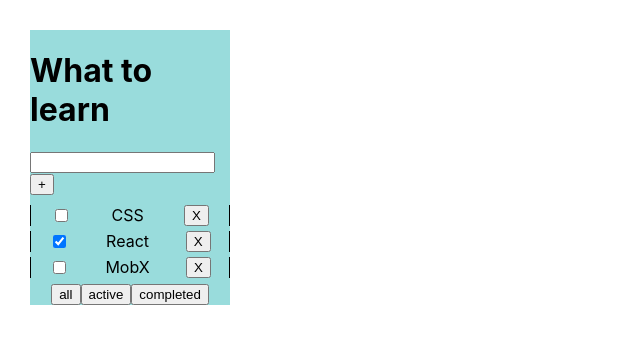
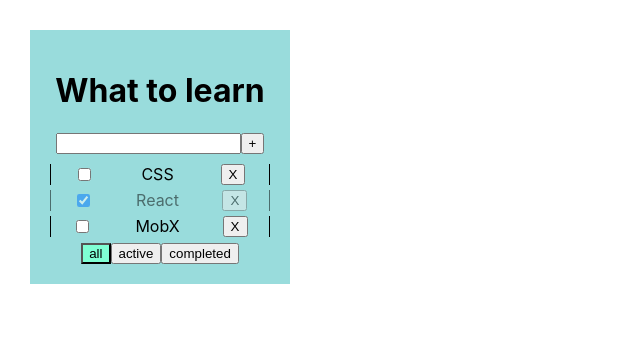
Before and after one commit to beniwbogdan/01-todolist-dim, a React (Create React App) app: page / in a window 1280 px wide. Shown: the top 344 px of the page, without its empty margins (0-640 px from the left). Built offline with nearby package versions, Linux system fonts and the light colour scheme.

Commit message:
controlled checkbox & required

```diff
--- a/src/App.css
+++ b/src/App.css
@@ -11,7 +11,8 @@
 }
 .task{
   background-color: #99dcdc;
-  width: 200px;
+  width: 220px;
+  padding: 20px;
   display: flex;
   justify-content: center;
   align-items: center;
@@ -19,6 +20,7 @@
 }
 
 .task_list{
+
   display: flex;
   flex-direction: column;
   width: 100%;
@@ -33,3 +35,18 @@
   margin-bottom: 5px;
   justify-content: space-around;
 }
+
+.error{
+  border: red 1px solid;
+}
+
+.error-message{
+  color: red;
+}
+
+.active-filter{
+  background-color: aquamarine;
+}
+.is-done{
+  opacity: 0.5;
+}
--- a/src/App.tsx
+++ b/src/App.tsx
@@ -32,12 +32,18 @@
         let filteredTasks = tasks.filter(t => t.id !== id);
         setTasks(filteredTasks);
     }
-    let addTask = (title:string) => {
+    let addTask = (title: string) => {
         let newTask = {id: v1(), title: title, isDone: false};
         setTasks([newTask, ...tasks])
+    }
+    let changeStatus = (taskId: string, isDone: boolean) => {
+        let task = tasks.find(t => t.id === taskId);
+        if (task) {
+            task.isDone = isDone;
+        }
+        setTasks([...tasks]);
 
     }
-
     return (
         <div className="App">
             <Todolist
@@ -46,6 +52,8 @@
                 removeTask={removeTask}
                 changeFilter={changeFilter}
                 addTask={addTask}
+                changeStatus={changeStatus}
+                filter={filter}
             />
 
 
--- a/src/Todolist.tsx
+++ b/src/Todolist.tsx
@@ -12,17 +12,21 @@
     removeTask: (id: string) => void,
     changeFilter: (value: FilterValuesType) => void,
     addTask: (title: string) => void,
-
+    changeStatus: (id: string, isDone: boolean) => void,
+    filter: string,
 }
 
 
 function Todolist(props: PropsType) {
     let [newTaskTitle, setNewTaskTitle] = useState("");
+    let [error, setError] = useState<string | null>(null);
+
 
     const onNewTitleChangeHandler = (e: ChangeEvent<HTMLInputElement>) => {
         setNewTaskTitle(e.currentTarget.value);
     }
     const onKeyPressHandler = (e: KeyboardEvent<HTMLInputElement>) => {
+        setError(null)
         if (e.key === "Enter") {
             props.addTask(newTaskTitle)
             setNewTaskTitle("");
@@ -30,8 +34,14 @@
 
     }
     const addTask = () => {
-        props.addTask(newTaskTitle)
-        setNewTaskTitle("");
+        if (newTaskTitle.trim() !== "") {
+            props.addTask(newTaskTitle)
+            setNewTaskTitle("");
+        } else {
+            setError("Title is required");
+        }
+
+
     }
     const onAllClickHandler = () => {
         props.changeFilter("all")
@@ -42,16 +52,19 @@
     const onCompletedClickHandler = () => {
         props.changeFilter("completed")
     }
+
     return (
         <div className={"task"}>
             <h1>{props.title}</h1>
             <div className={"input_button"}>
-                <input type="text"
+                <input className={error ? "error" : ""}
+                       type="text"
                        value={newTaskTitle}
                        onChange={onNewTitleChangeHandler}
                        onKeyDown={onKeyPressHandler}
                 />
                 <button onClick={addTask}>+</button>
+                {error && <div className={"error-message"}>Title is required</div>}
             </div>
             <div className={"task_list"}>
                 {
@@ -59,20 +72,36 @@
                         const removeHandler = () => {
                             props.removeTask(t.id)
                         }
-
-                        return <div key={t.id}>
+                        const onChangeHandler = (e: ChangeEvent<HTMLInputElement>) => {
+                            props.changeStatus(t.id, e.currentTarget.checked);
+                        }
+                        return <div
+                            key={t.id}
+                            className={t.isDone ? "is-done" : ""}>
                             <input
                                 checked={t.isDone}
-                                type="checkbox"/>{t.title}
+                                type="checkbox"
+                                onChange={onChangeHandler}
+                            />{t.title}
+
                             <button onClick={removeHandler}>X</button>
                         </div>
                     })
                 }
             </div>
             <div>
-                <button onClick={onAllClickHandler}>all</button>
-                <button onClick={onActiveClickHandler}>active</button>
-                <button onClick={onCompletedClickHandler}>completed</button>
+                <button
+                    className={props.filter === "all" ? "active-filter" : ""}
+                    onClick={onAllClickHandler}>all
+                </button>
+                <button
+                    className={props.filter === "active" ? "active-filter" : ""}
+                    onClick={onActiveClickHandler}>active
+                </button>
+                <button
+                    className={props.filter === "completed" ? "active-filter" : ""}
+                    onClick={onCompletedClickHandler}>completed
+                </button>
             </div>
         </div>
     );
```
